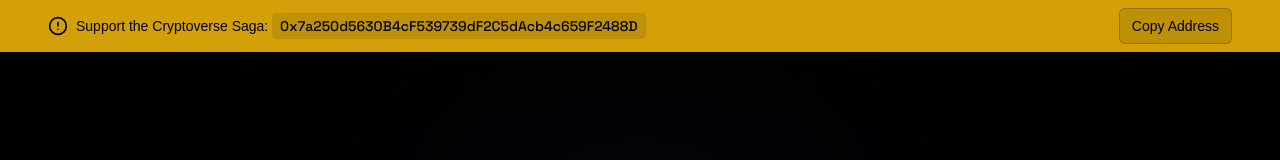
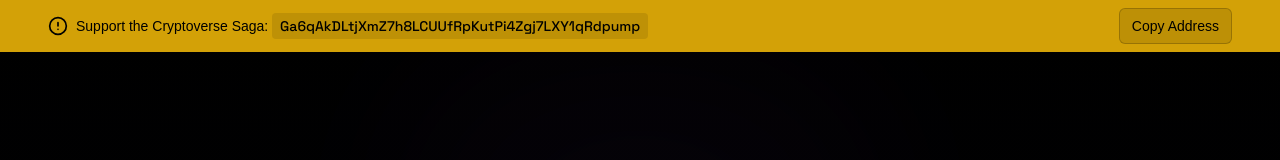
Before and after one commit to xloupee/last-ledgar, a Next.js app in the folder frontend/: page / in a window 1280 px wide. Shown: the top 160 px of the page. Built offline with nearby package versions, Linux system fonts and the light colour scheme.

Commit message:
Update support wallet address in banner

```diff
--- a/frontend/src/app/page.tsx
+++ b/frontend/src/app/page.tsx
@@ -126,7 +126,7 @@ export default function Home() {
               <path d="M12 8v4" />
               <path d="M12 16h.01" />
             </svg>
-            <p className="text-sm font-medium">Support the Cryptoverse Saga: <span className="font-mono bg-black/10 px-2 py-1 rounded">0x7a250d5630B4cF539739dF2C5dAcb4c659F2488D</span></p>
+            <p className="text-sm font-medium">Support the Cryptoverse Saga: <span className="font-mono bg-black/10 px-2 py-1 rounded">Ga6qAkDLtjXmZ7h8LCUUfRpKutPi4Zgj7LXY1qRdpump</span></p>
           </div>
           <Button
             variant="outline"
```
